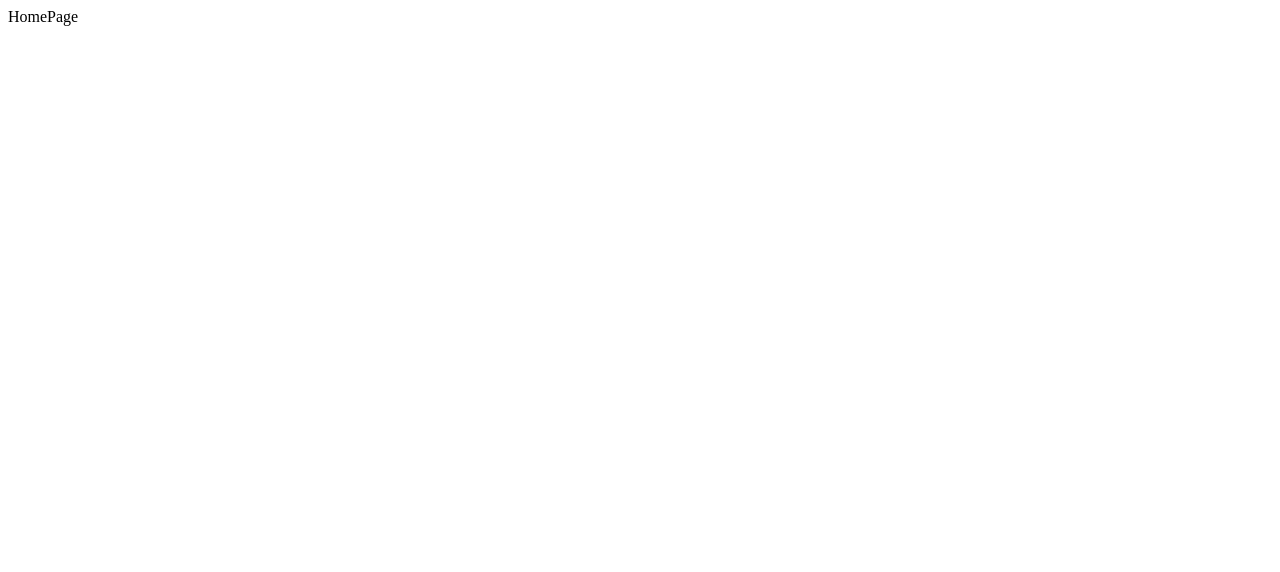
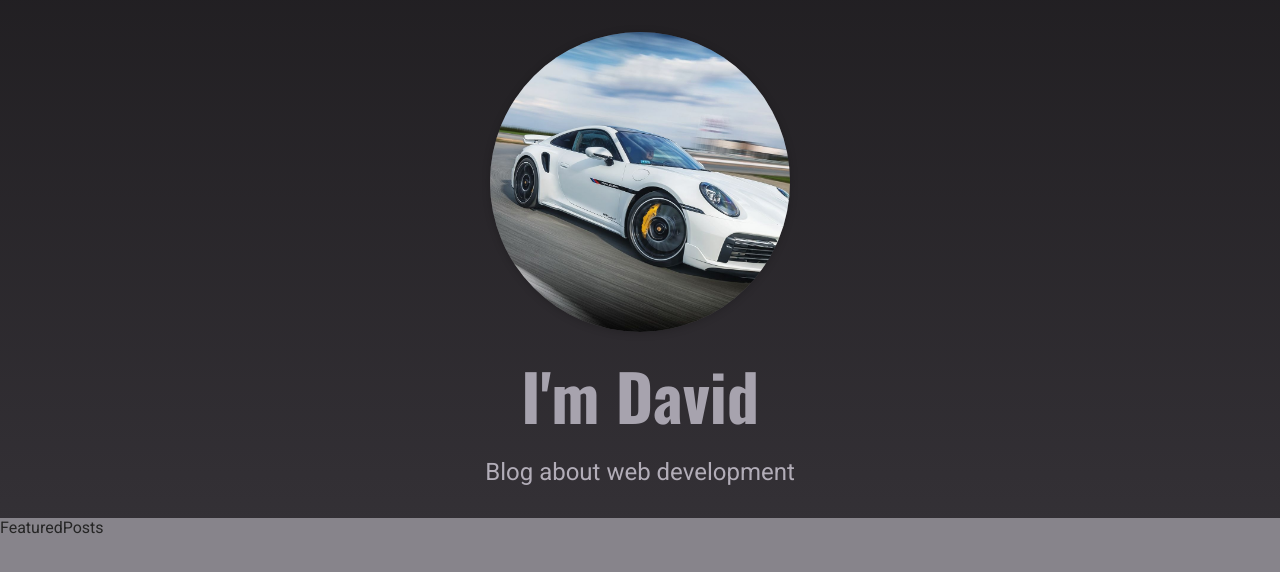
Before and after one commit to konojack/full-blog-nextjs, a Next.js app: page / in a window 1280 px wide. Shown: the top 572 px of the page. Built offline with nearby package versions, Linux system fonts and the light colour scheme.

Commit message:
added hero section and featured posts with styles

```diff
--- /dev/null
+++ b/components/home-page/featured-posts.js
@@ -0,0 +1,7 @@
+import classes from './featured-posts.module.css';
+
+const FeaturedPosts = () => {
+  return <div>FeaturedPosts</div>;
+};
+
+export default FeaturedPosts;
--- /dev/null
+++ b/components/home-page/featured-posts.module.css
@@ -0,0 +1,17 @@
+.latest {
+  width: 90%;
+  max-width: 80rem;
+  margin: var(--size-8) auto;
+}
+
+.latest h2 {
+  font-size: var(--size-8);
+  color: var(--color-grey-800);
+  text-align: center;
+}
+
+@media (min-width: 768px) {
+  .latest h2 {
+    font-size: var(--size-16);
+  }
+}
--- /dev/null
+++ b/components/home-page/hero.js
@@ -0,0 +1,21 @@
+import classes from './hero.module.css';
+import Image from 'next/image';
+
+const Hero = () => {
+  return (
+    <section className={classes.hero}>
+      <div className={classes.image}>
+        <Image
+          src="/images/site/porsche.jpg"
+          alt="avatar"
+          height="300"
+          width="300"
+        />
+      </div>
+      <h1>I'm David</h1>
+      <p>Blog about web development</p>
+    </section>
+  );
+};
+
+export default Hero;
--- /dev/null
+++ b/components/home-page/hero.module.css
@@ -0,0 +1,40 @@
+.hero {
+  text-align: center;
+  background-image: linear-gradient(
+    to bottom,
+    var(--color-grey-900),
+    var(--color-grey-800)
+  );
+  padding: var(--size-8) 0;
+}
+
+.image {
+  width: 300px;
+  height: 300px;
+  box-shadow: 0 1px 8px rgba(0, 0, 0, 0.2);
+  border-radius: 50%;
+  overflow: hidden;
+  background-color: var(--color-grey-700);
+  margin: auto;
+}
+
+.image img {
+  object-fit: cover;
+  object-position: top;
+  width: 100%;
+  height: 100%;
+}
+
+.hero h1 {
+  font-size: var(--size-16);
+  margin: var(--size-4) 0;
+  color: var(--color-grey-300);
+}
+
+.hero p {
+  font-size: var(--size-6);
+  color: var(--color-grey-200);
+  width: 90%;
+  max-width: 40rem;
+  margin: auto;
+}
--- a/pages/_app.js
+++ b/pages/_app.js
@@ -1,3 +1,5 @@
+import '../styles/global.css';
+
 export default function App({ Component, pageProps }) {
   return <Component {...pageProps} />;
 }
--- a/pages/index.js
+++ b/pages/index.js
@@ -1,3 +1,11 @@
+import FeaturedPosts from '../components/home-page/featured-posts';
+import Hero from '../components/home-page/hero';
+
 export default function HomePage() {
-  return <div>HomePage</div>;
+  return (
+    <div>
+      <Hero />
+      <FeaturedPosts />
+    </div>
+  );
 }
```
Also changed, not shown: public/images/site/porsche.jpg (added).
